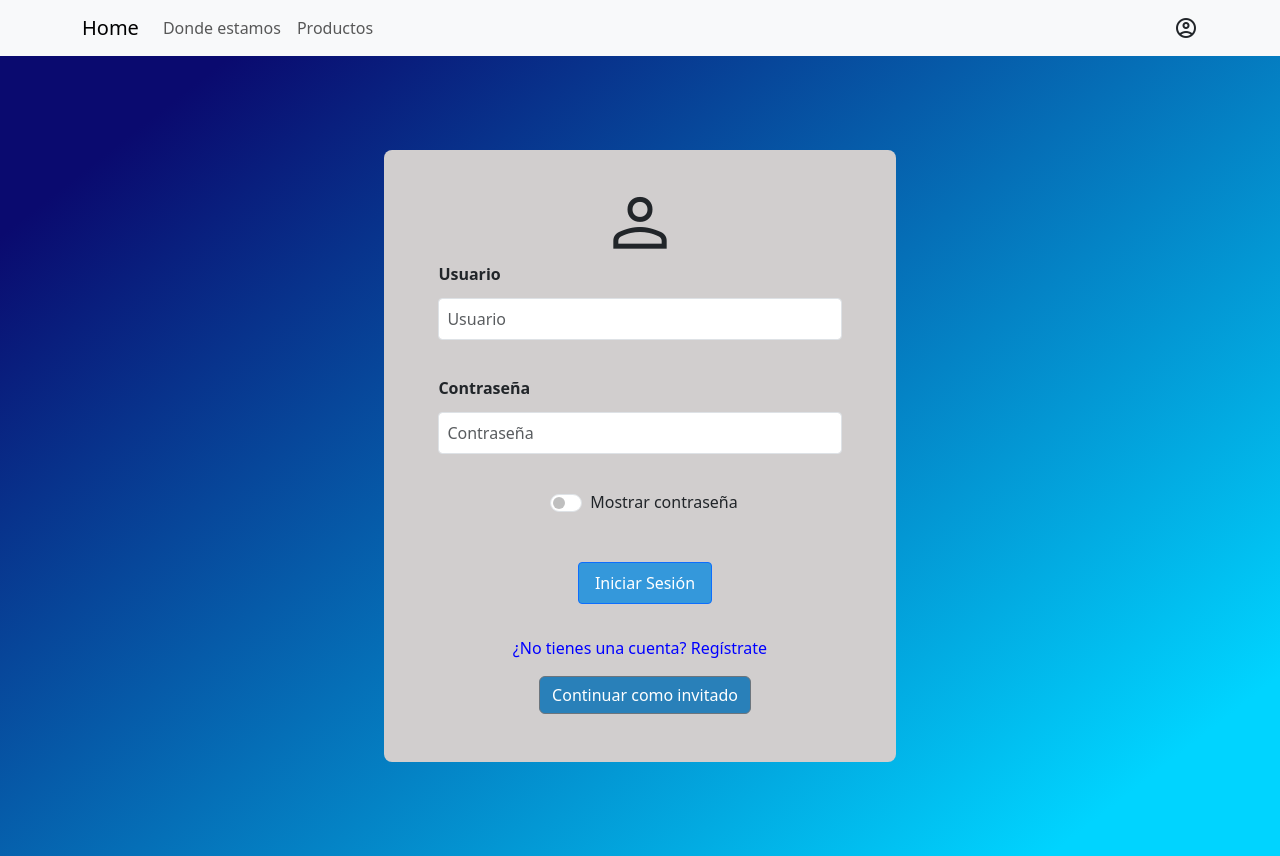
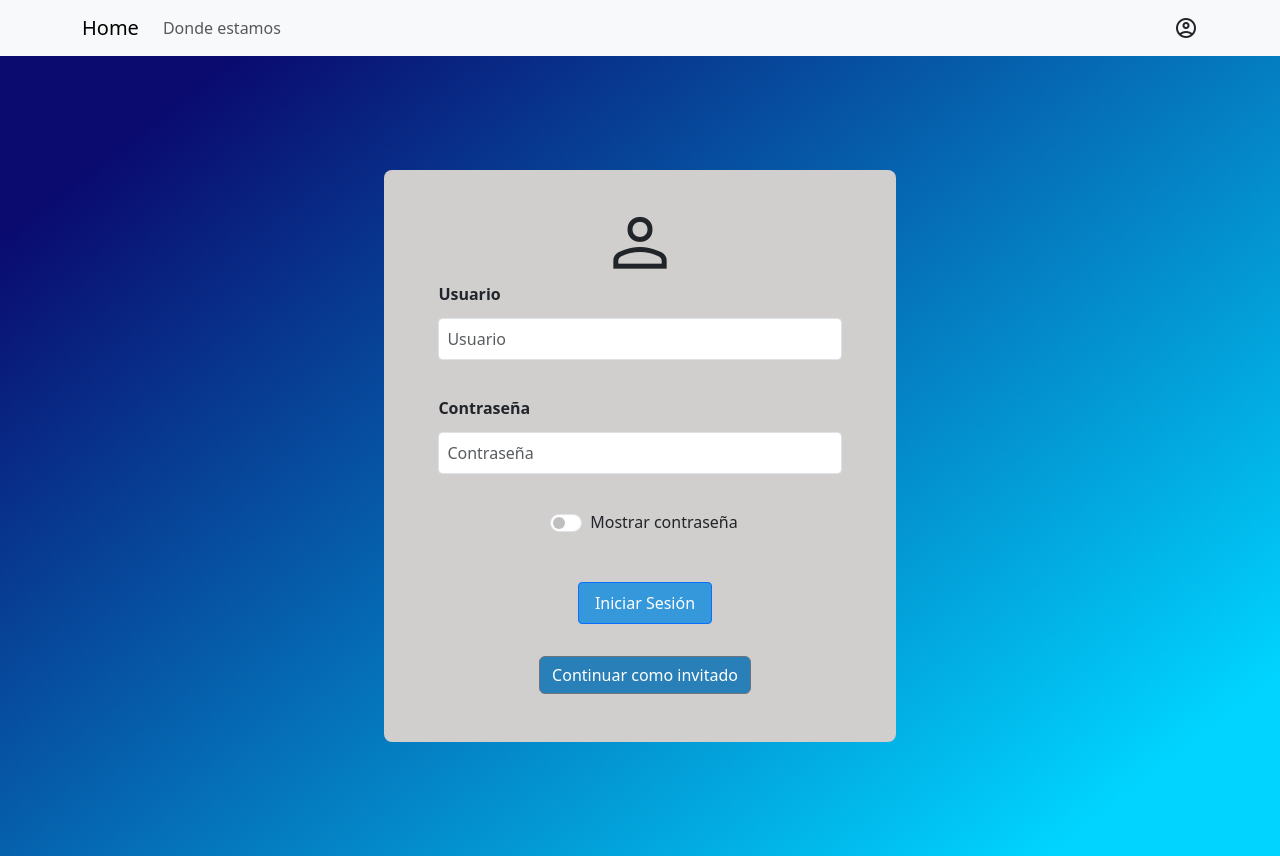
Before and after one commit to GuidoPerezMoro/TP-Instrumentos-Frontend, a React (Vite) app: page /login in a window 1280 px wide. Built offline with nearby package versions, Linux system fonts and the light colour scheme.

Commit message:
feat: qol Invitado

```diff
--- a/src/components/ui/common/NavBar/NavBar.tsx
+++ b/src/components/ui/common/NavBar/NavBar.tsx
@@ -24,11 +24,13 @@ export const NavBar = () => {
                 Donde estamos
               </Link>
             </Nav.Item>
-            <Nav.Item>
-              <Link to={"/productos"} className="nav-link">
-                Productos
-              </Link>
-            </Nav.Item>
+            {isAuthenticated && (
+              <Nav.Item>
+                <Link to={"/productos"} className="nav-link">
+                  Productos
+                </Link>
+              </Nav.Item>
+            )}
             {isAuthenticated &&
               (role == "DEVELOPER" ||
                 role == "ADMIN" ||
--- a/src/components/ui/common/Session/Session.tsx
+++ b/src/components/ui/common/Session/Session.tsx
@@ -10,9 +10,10 @@ export const Session: React.FC = () => {
   const [isDropdownOpen, setIsDropdownOpen] = useState(false);
 
   const handleIconClick = () => {
-    if (isAuthenticated) {
+    if (isAuthenticated && role !== "INVITADO") {
       setIsDropdownOpen(!isDropdownOpen);
     } else {
+      logout();
       navigate("/login");
     }
   };
--- a/src/pages/Login/Login.tsx
+++ b/src/pages/Login/Login.tsx
@@ -34,6 +34,7 @@ export const Login = () => {
   };
 
   const handleGuestContinue = () => {
+    login(0, "invitado", "INVITADO");
     navigate("/");
   };
 
@@ -92,11 +93,11 @@ export const Login = () => {
             </Button>
           </div>
         </Form>
-        <div className={styles.linkContainer}>
+        {/* <div className={styles.linkContainer}>
           <Link to="/register" className={styles.registerLink}>
             ¿No tienes una cuenta? Regístrate
           </Link>
-        </div>
+        </div> */}
         <div className={styles.buttonContainer}>
           <Button
             type="button"
--- a/src/routes/AppRouter.tsx
+++ b/src/routes/AppRouter.tsx
@@ -20,7 +20,10 @@ export const AppRouter = () => {
         <Route path="/" element={<Home />} />
         <Route path="/login" element={<Login />} />
         <Route path="/donde-estamos" element={<DondeEstamos />} />
-        <Route path="/productos" element={<Productos />} />
+        <Route
+          path="/productos"
+          element={<PrivateRoute element={<Productos />} />}
+        />
         <Route
           path="/productos-tabla"
           element={
```
